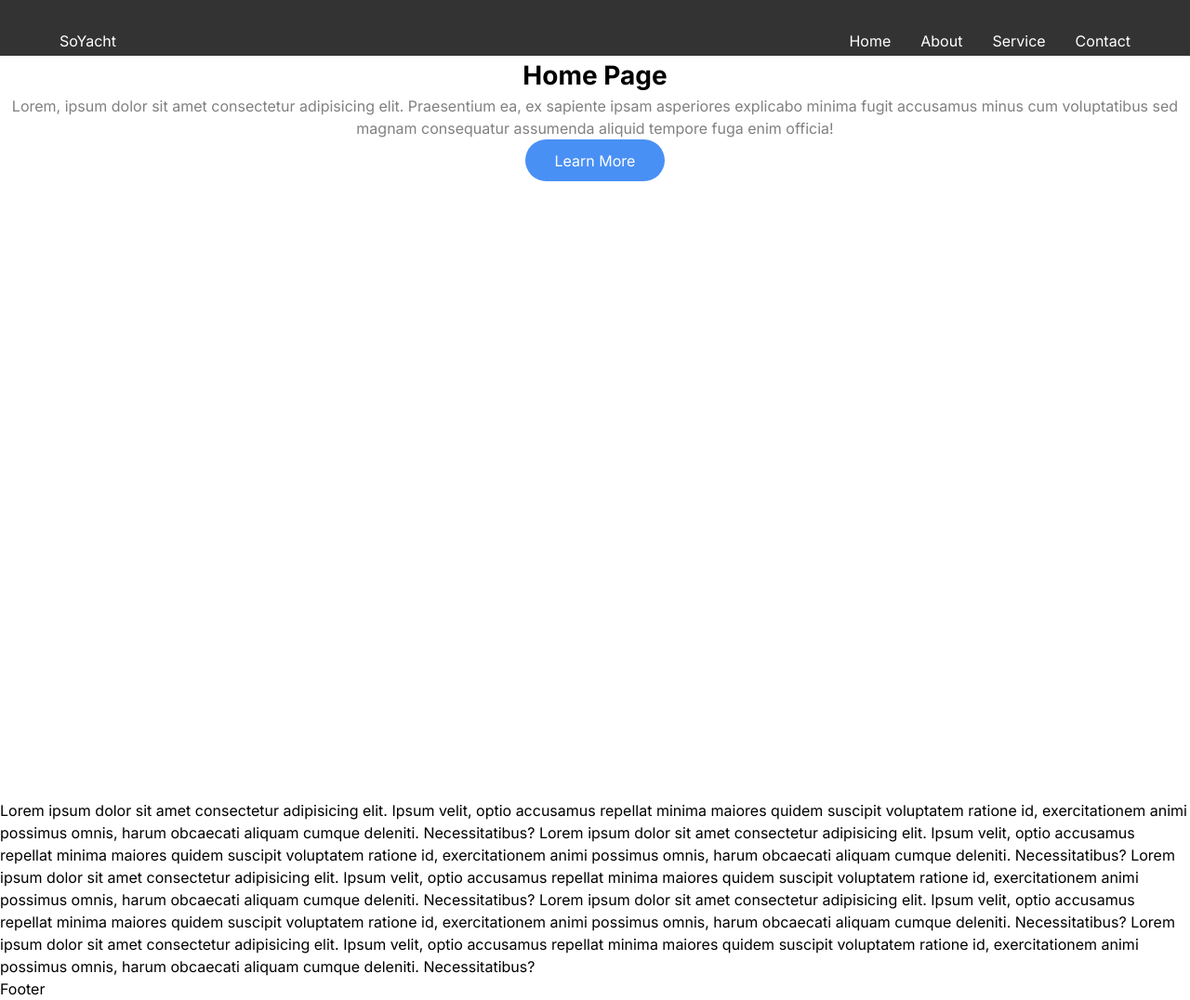
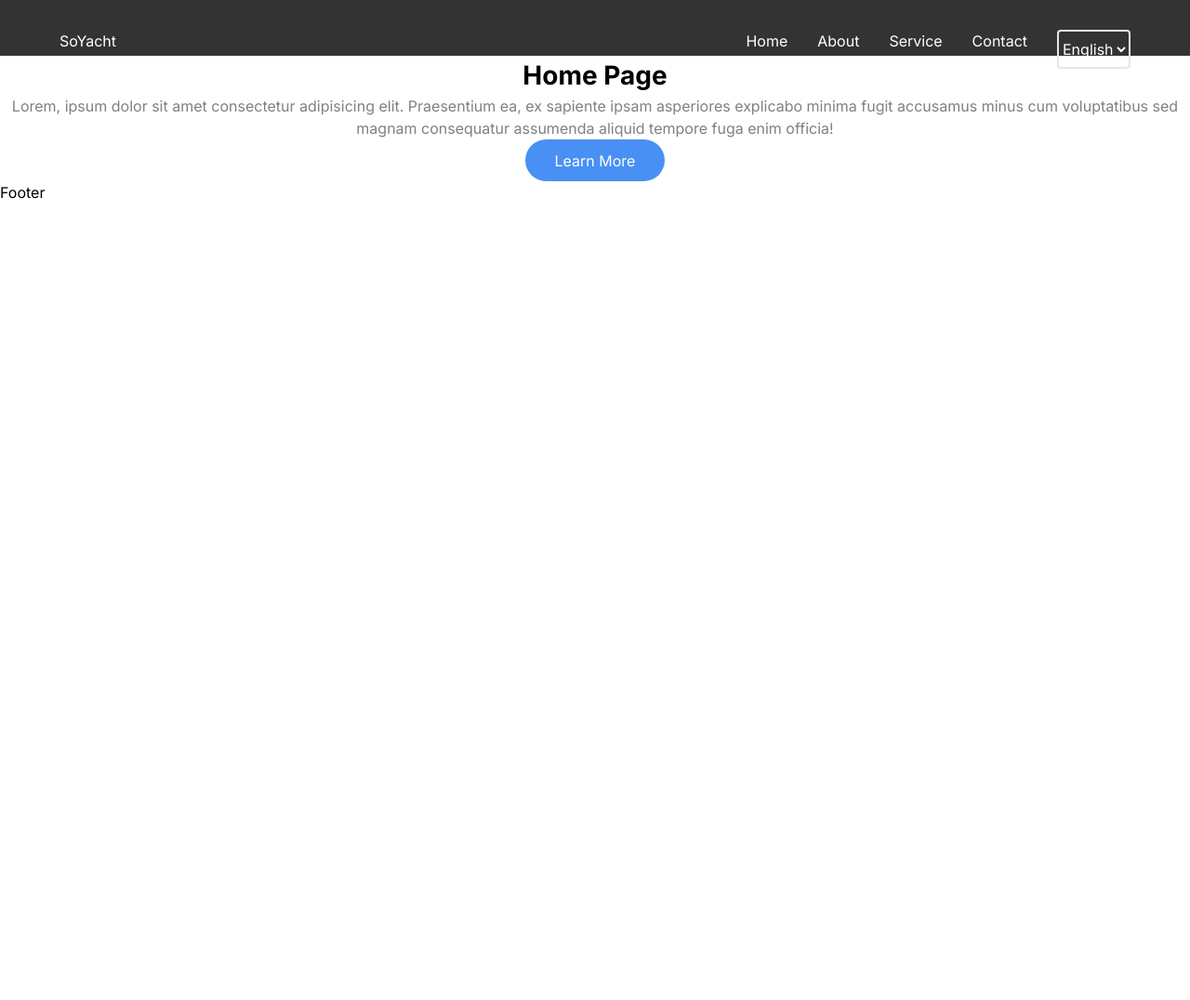
Before and after one commit to nopparatma/react_gru_chang_thai, a Next.js app: page /en in a window 1280 px wide. Shown: the whole page at 93% size. After the commit the page ends 800 px from the top, so only its background shows below. Built offline with nearby package versions, Linux system fonts and the light colour scheme.

Commit message:
add LocalSwitcher

```diff
--- a/src/app/[locale]/layout.tsx
+++ b/src/app/[locale]/layout.tsx
@@ -2,9 +2,9 @@ import type { Metadata } from "next";
 import { Inter } from "next/font/google";
 import "./globals.css";
 import { SpeedInsights } from "@vercel/speed-insights/next";
-import Navbar from "../../components/Navbar";
-import { useMessages } from "next-intl";
+import Navbar from "@/components/Navbar";
 import Footer from "@/components/Footer";
+import { NextIntlClientProvider, useMessages } from "next-intl";
 
 const inter = Inter({ subsets: ["latin"] });
 
@@ -28,8 +28,10 @@ export default function RootLayout({
       <body className={inter.className}>
         <Navbar />
         <div className="content">
-          {children}
-          <SpeedInsights />
+          <NextIntlClientProvider locale={locale} messages={messages}>
+            {children}
+            <SpeedInsights />
+          </NextIntlClientProvider>
         </div>
         <Footer />
       </body>
--- a/src/app/[locale]/page.tsx
+++ b/src/app/[locale]/page.tsx
@@ -5,7 +5,7 @@ export default function Home() {
 
   return (
     <main>
-      <div className="container h-[100vh] justify-center items-center flex-col text-center">
+      <div className="container justify-center items-center flex-col text-center">
         <h1 className="text-[28px] font-bold md-[25px]">{t('homePage')}</h1>
         <p className="text-[gray] md-[15px]">
           Lorem, ipsum dolor sit amet consectetur adipisicing elit. Praesentium
@@ -17,26 +17,6 @@ export default function Home() {
           Learn More
         </button>
       </div>
-      <div>
-        Lorem ipsum dolor sit amet consectetur adipisicing elit. Ipsum velit,
-        optio accusamus repellat minima maiores quidem suscipit voluptatem
-        ratione id, exercitationem animi possimus omnis, harum obcaecati aliquam
-        cumque deleniti. Necessitatibus? Lorem ipsum dolor sit amet consectetur
-        adipisicing elit. Ipsum velit, optio accusamus repellat minima maiores
-        quidem suscipit voluptatem ratione id, exercitationem animi possimus
-        omnis, harum obcaecati aliquam cumque deleniti. Necessitatibus? Lorem
-        ipsum dolor sit amet consectetur adipisicing elit. Ipsum velit, optio
-        accusamus repellat minima maiores quidem suscipit voluptatem ratione id,
-        exercitationem animi possimus omnis, harum obcaecati aliquam cumque
-        deleniti. Necessitatibus? Lorem ipsum dolor sit amet consectetur
-        adipisicing elit. Ipsum velit, optio accusamus repellat minima maiores
-        quidem suscipit voluptatem ratione id, exercitationem animi possimus
-        omnis, harum obcaecati aliquam cumque deleniti. Necessitatibus? Lorem
-        ipsum dolor sit amet consectetur adipisicing elit. Ipsum velit, optio
-        accusamus repellat minima maiores quidem suscipit voluptatem ratione id,
-        exercitationem animi possimus omnis, harum obcaecati aliquam cumque
-        deleniti. Necessitatibus?
-      </div>
     </main>
   );
 }
--- /dev/null
+++ b/src/components/LocalSwitcher.tsx
@@ -0,0 +1,29 @@
+"use client"
+
+import { useRouter, usePathname } from '@/navigation';
+import { useLocale } from 'next-intl';
+import React, { ChangeEvent } from 'react'
+
+function LocalSwitcher() {
+
+    const router = useRouter();
+    const pathname = usePathname();
+    const locale = useLocale();
+
+    const onChangeLang = (e: ChangeEvent<HTMLSelectElement>) => {
+        const nextLocale = e.target.value;
+        router.replace(pathname, { locale: nextLocale });
+    }
+
+    return (
+        <label className='border-2 rounded'>
+            <p className='sr-only'>Change language</p>
+            <select className='bg-transparent py-2' defaultValue={locale} onChange={onChangeLang}>
+                <option value='en'>English</option>
+                <option value='th'>Thai</option>
+            </select>
+        </label>
+    )
+}
+
+export default LocalSwitcher
--- a/src/components/Navbar.tsx
+++ b/src/components/Navbar.tsx
@@ -2,6 +2,7 @@
 
 import React, { useEffect, useState } from "react";
 import { Link } from "../navigation";
+import LocalSwitcher from "./LocalSwitcher";
 
 function Navbar() {
   const [prevScrollPos, setPrevScrollPos] = useState(0);
@@ -42,6 +43,7 @@ function Navbar() {
               <li>
                 <Link href="/contact">Contact</Link>
               </li>
+              <LocalSwitcher />
             </ul>
           </nav>
         </div>
```
Also changed, not shown: src/app/[locale]/globals.css (+8 -4 lines).
